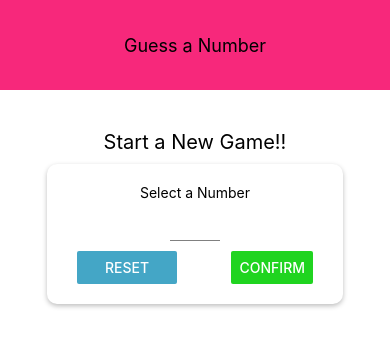
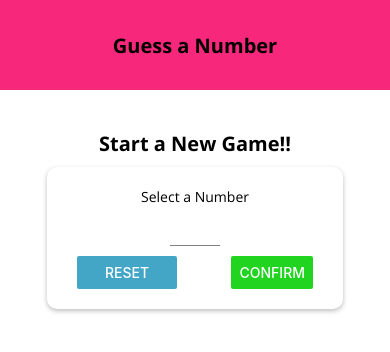
Before and after one commit to TarunSharma194/Guess_the_Number, a React Native app: screen / in a window 390 px wide. Shown: the top 352 px of the page. Built offline with nearby package versions, Linux system fonts and the light colour scheme.

Commit message:
added Custom Fonts

```diff
--- a/App.js
+++ b/App.js
@@ -1,43 +1,58 @@
 import { StatusBar } from 'expo-status-bar';
 import React, { useState } from 'react';
 import { StyleSheet, Text, View } from 'react-native';
+import * as Font from 'expo-font';
+import { AppLoading } from 'expo';
 
 import Header from './components/Header';
 import StartGame from './screens/StartGame';
 import GameScreen from './screens/GameScreen';
 import GameOverScreen from './screens/GameOverScreen';
 
+const fetchFonts = async () => {
+	await Font.loadAsync({
+		'open-sans': require('./assets/fonts/OpenSans-Regular.ttf'),
+		'open-sans-bold': require('./assets/fonts/OpenSans-Bold.ttf')
+	});
+};
+
 export default function App() {
+	const [ userNumber, setUserNumber ] = useState();
+	const [ guessRounds, setGuessRounds ] = useState(0);
+	const [ dataLoaded, setDataLoaded ] = useState(false);
 
-	const [userNumber, setUserNumber] = useState();
-	const [guessRounds, setGuessRounds] = useState(0);
+	if (!dataLoaded) {
+		return (
+			<AppLoading
+				startAsync={fetchFonts}
+				onFinish={() => setDataLoaded(true)}
+				onError={(err) => console.log(err)}
+			/>
+		);
+	}
 
 	const configureNewGameHandler = () => {
 		setGuessRounds(0);
 		setUserNumber(null);
-	}
+	};
 
 	const startGameHandler = (selectedNumber) => {
 		setUserNumber(selectedNumber);
-	}
+	};
 
 	const gameOverHandler = (noOfRounds) => {
 		setGuessRounds(noOfRounds);
-	}
+	};
 
-	let content = <StartGame onStartGame={startGameHandler}/>
+	let content = <StartGame onStartGame={startGameHandler} />;
 
-	if(userNumber && guessRounds <= 0) {
-		content = <GameScreen userChoice={userNumber} onGameOver={gameOverHandler}/>
+	if (userNumber && guessRounds <= 0) {
+		content = <GameScreen userChoice={userNumber} onGameOver={gameOverHandler} />;
 	} else if (guessRounds > 0) {
 		content = (
-			<GameOverScreen
-				roundsNumber={guessRounds}
-				userNumber={userNumber}
-				onRestart={configureNewGameHandler}
-			/>
+			<GameOverScreen roundsNumber={guessRounds} userNumber={userNumber} onRestart={configureNewGameHandler} />
 		);
-	};
+	}
 
 	return (
 		<View style={styles.screen}>
--- a/components/Header.js
+++ b/components/Header.js
@@ -23,7 +23,8 @@ const styles = StyleSheet.create({
 	},
 	headerTitle: {
 		color: 'black',
-        fontSize: 18,
+		fontSize: 20,
+		fontFamily: 'open-sans-bold'
 	}
 });
 
--- /dev/null
+++ b/constants/default-styles.js
@@ -0,0 +1,11 @@
+import { StyleSheet } from 'react-native';
+
+export default StyleSheet.create({
+    bodyText: {
+        fontFamily: 'open-sans'
+    },
+    title: {
+        fontFamily: 'open-sans-bold',
+        fontSize: 16
+    }
+});
--- a/package.json
+++ b/package.json
@@ -9,6 +9,7 @@
   },
   "dependencies": {
     "expo": "~39.0.2",
+    "expo-font": "~8.3.0",
     "expo-status-bar": "~1.0.2",
     "react": "16.13.1",
     "react-dom": "16.13.1",
--- a/screens/GameOverScreen.js
+++ b/screens/GameOverScreen.js
@@ -1,12 +1,13 @@
 import React from 'react';
 import { View, Text, StyleSheet, Button } from 'react-native';
+import DefaultStyles from '../constants/default-styles';
 
 const GameOverScreen = (props) => {
     return (
         <View style={styles.screen}>
-            <Text>The Game is Over!!</Text>
-            <Text>Number of Rounds: {props.roundsNumber}</Text>
-            <Text>Number was: {props.userNumber}</Text>
+            <Text style={DefaultStyles.title}>The Game is Over!!</Text>
+            <Text style={DefaultStyles.bodyText}>Number of Rounds: {props.roundsNumber}</Text>
+            <Text style={DefaultStyles.bodyText}>Number was: {props.userNumber}</Text>
             <Button title="NEW GAME" onPress={props.onRestart}/>
         </View>
     );
--- a/screens/GameScreen.js
+++ b/screens/GameScreen.js
@@ -3,6 +3,7 @@ import { View, Text, StyleSheet, Button, Alert } from 'react-native';
 
 import NumberContainer from '../components/NumberContainer';
 import Card from '../components/Card';
+import DefultStyles from '../constants/default-styles';
 
 const generateRandomBetween = (min, max, exclude) => {
 	min = Math.ceil(min);
@@ -52,7 +53,7 @@ const GameScreen = (props) => {
 
 	return (
 		<View style={styles.screen}>
-			<Text>Opponent's Guess</Text>
+			<Text style={DefultStyles.title}>Opponent's Guess</Text>
 			<NumberContainer>{currentGuess}</NumberContainer>
 			<Card style={styles.buttonContainer}>
 				<Button title="Lower" onPress={() => nextGuessHandler('lower')} />
--- a/screens/StartGame.js
+++ b/screens/StartGame.js
@@ -5,6 +5,7 @@ import Card from '../components/Card';
 import Colors from '../constants/Colors';
 import Input from '../components/Input';
 import NumberContainer from '../components/NumberContainer';
+import DefaultStyles from '../constants/default-styles';
 
 const StartGame = (props) => {
 	const [ enteredValue, setEnteredValue ] = useState('');
@@ -51,7 +52,7 @@ const StartGame = (props) => {
 			<View style={styles.screen}>
 				<Text style={styles.title}>Start a New Game!!</Text>
 				<Card style={styles.inputContainer}>
-					<Text>Select a Number</Text>
+					<Text style={DefaultStyles.bodyText}>Select a Number</Text>
 					<Input
 						style={styles.input}
 						autoCapitalize="none"
@@ -85,7 +86,8 @@ const styles = StyleSheet.create({
 	},
 	title: {
 		fontSize: 20,
-		marginVertical: 10
+		marginVertical: 10,
+		fontFamily: 'open-sans-bold'
 	},
 	inputContainer: {
 		width: 300,
```
Also changed, not shown: assets/fonts/OpenSans-Bold.ttf (added), assets/fonts/OpenSans-Regular.ttf (added).
